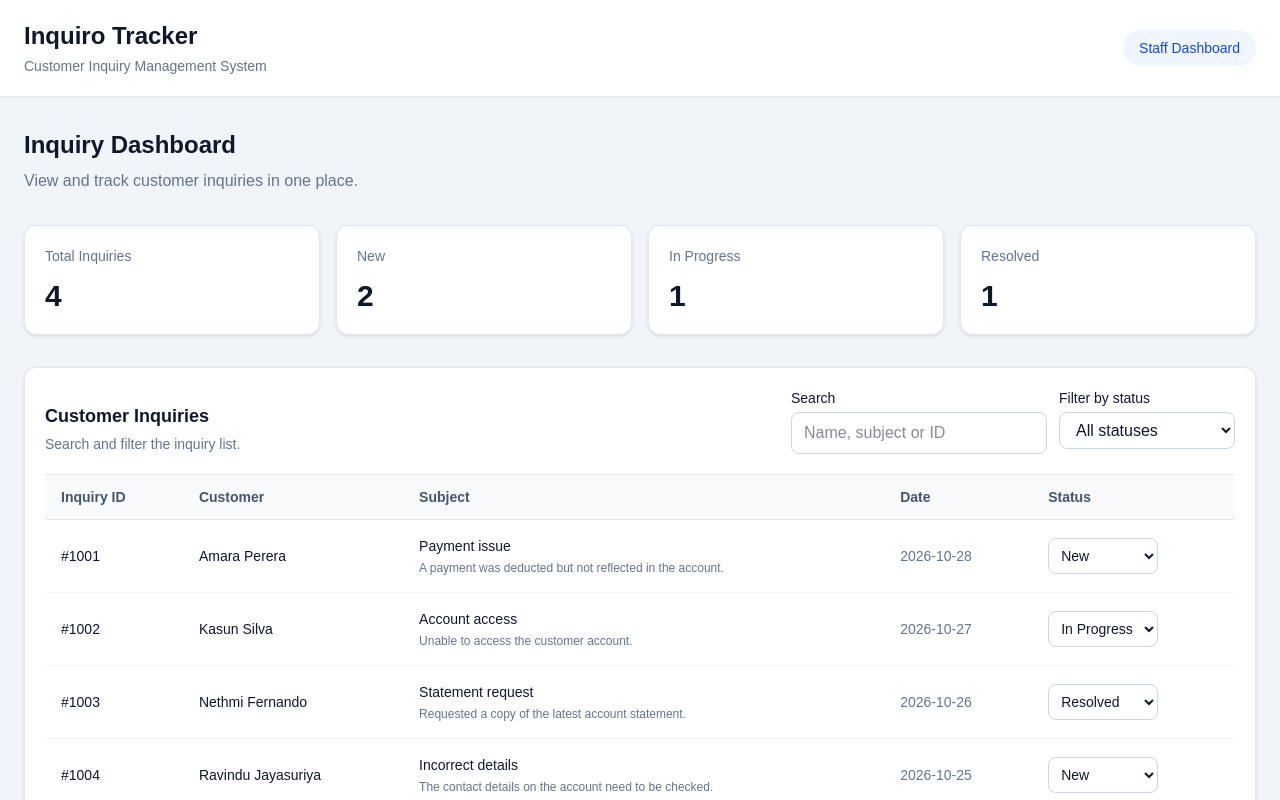
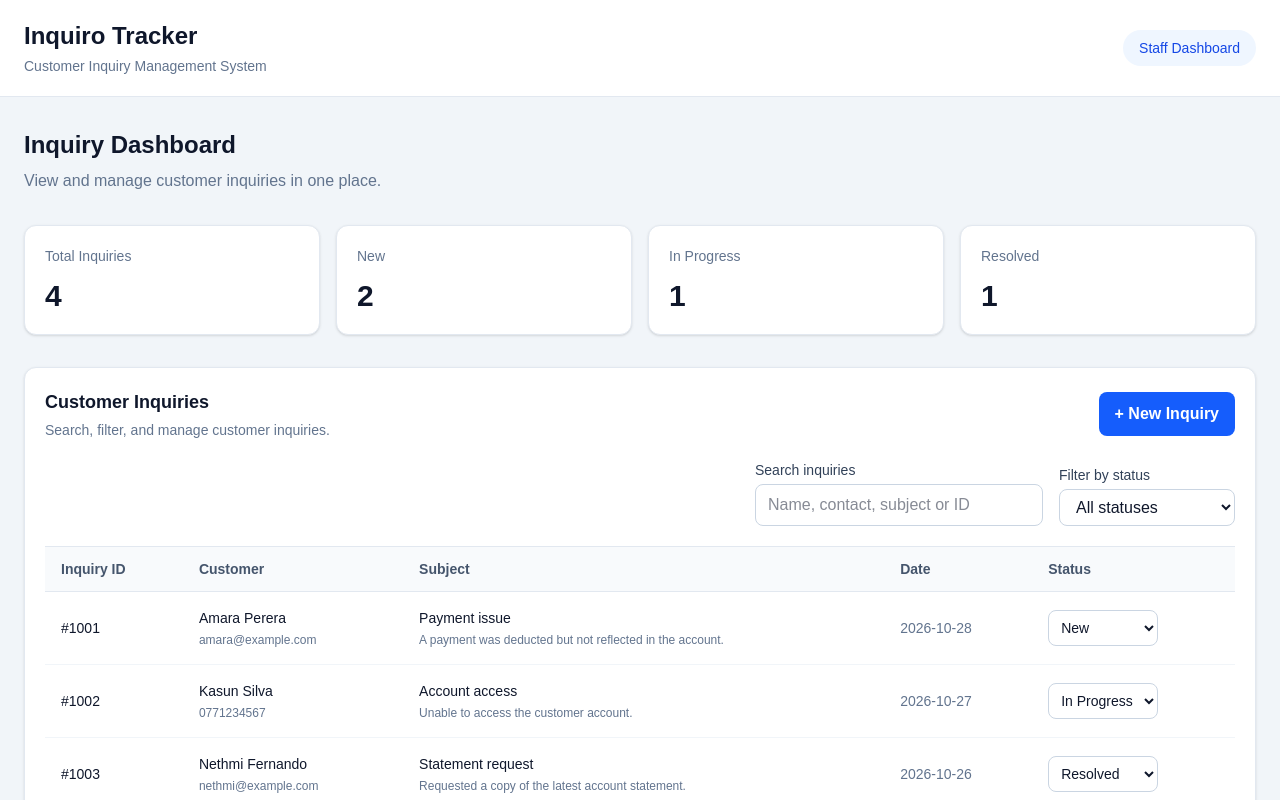
Before and after one commit to goagoonewardena/customer-inquiry-management-system, a Next.js app in the folder frontend/: page /dashboard in a window 1280 px wide. Shown: the top 800 px of the page. Built offline with nearby package versions, Linux system fonts and the light colour scheme.

Commit message:
Include inquiry creation and contact details

```diff
--- a/frontend/app/dashboard/page.tsx
+++ b/frontend/app/dashboard/page.tsx
@@ -8,6 +8,7 @@ type InquiryStatus = "New" | "In Progress" | "Resolved";
 type Inquiry = {
   id: number;
   customer: string;
+  contact: string;
   subject: string;
   description: string;
   status: InquiryStatus;
@@ -18,6 +19,7 @@ const initialInquiries: Inquiry[] = [
   {
     id: 1001,
     customer: "Amara Perera",
+    contact: "amara@example.com",
     subject: "Payment issue",
     description: "A payment was deducted but not reflected in the account.",
     status: "New",
@@ -26,6 +28,7 @@ const initialInquiries: Inquiry[] = [
   {
     id: 1002,
     customer: "Kasun Silva",
+    contact: "0771234567",
     subject: "Account access",
     description: "Unable to access the customer account.",
     status: "In Progress",
@@ -34,6 +37,7 @@ const initialInquiries: Inquiry[] = [
   {
     id: 1003,
     customer: "Nethmi Fernando",
+    contact: "nethmi@example.com",
     subject: "Statement request",
     description: "Requested a copy of the latest account statement.",
     status: "Resolved",
@@ -42,6 +46,7 @@ const initialInquiries: Inquiry[] = [
   {
     id: 1004,
     customer: "Ravindu Jayasuriya",
+    contact: "0719876543",
     subject: "Incorrect details",
     description: "The contact details on the account need to be checked.",
     status: "New",
@@ -50,16 +55,24 @@ const initialInquiries: Inquiry[] = [
 ];
 
 export default function DashboardPage() {
-  const [inquiries, setInquiries] = useState(initialInquiries);
+  const [inquiries, setInquiries] = useState<Inquiry[]>(initialInquiries);
   const [search, setSearch] = useState("");
   const [statusFilter, setStatusFilter] = useState("All");
 
+  const [showForm, setShowForm] = useState(false);
+  const [customer, setCustomer] = useState("");
+  const [contact, setContact] = useState("");
+  const [subject, setSubject] = useState("");
+  const [description, setDescription] = useState("");
+  const [formError, setFormError] = useState("");
+
   const filteredInquiries = inquiries.filter((inquiry) => {
-    const searchText = search.toLowerCase();
+    const searchText = search.toLowerCase().trim();
 
     const matchesSearch =
       inquiry.customer.toLowerCase().includes(searchText) ||
       inquiry.subject.toLowerCase().includes(searchText) ||
+      inquiry.contact.toLowerCase().includes(searchText) ||
       String(inquiry.id).includes(searchText);
 
     const matchesStatus =
@@ -67,14 +80,6 @@ export default function DashboardPage() {
 
     return matchesSearch && matchesStatus;
   });
-
-  function updateStatus(id: number, status: InquiryStatus) {
-    setInquiries((current) =>
-      current.map((inquiry) =>
-        inquiry.id === id ? { ...inquiry, status } : inquiry
-      )
-    );
-  }
 
   const newCount = inquiries.filter(
     (inquiry) => inquiry.status === "New"
@@ -88,10 +93,53 @@ export default function DashboardPage() {
     (inquiry) => inquiry.status === "Resolved"
   ).length;
 
+  function updateStatus(id: number, status: InquiryStatus) {
+    setInquiries((current) =>
+      current.map((inquiry) =>
+        inquiry.id === id ? { ...inquiry, status } : inquiry
+      )
+    );
+  }
+
+  function handleCreateInquiry(event: React.FormEvent<HTMLFormElement>) {
+    event.preventDefault();
+    setFormError("");
+
+    if (
+      !customer.trim() ||
+      !contact.trim() ||
+      !subject.trim() ||
+      !description.trim()
+    ) {
+      setFormError("Please complete all required fields.");
+      return;
+    }
+
+    const newInquiry: Inquiry = {
+      id: Math.max(1000, ...inquiries.map((inquiry) => inquiry.id)) + 1,
+      customer: customer.trim(),
+      contact: contact.trim(),
+      subject: subject.trim(),
+      description: description.trim(),
+      status: "New",
+      date: new Date().toISOString().slice(0, 10),
+    };
+
+    setInquiries((current) => [newInquiry, ...current]);
+    setSearch("");
+    setStatusFilter("All");
+    setCustomer("");
+    setContact("");
+    setSubject("");
+    setDescription("");
+    setShowForm(false);
+  }
+
   return (
     <main className="min-h-screen bg-slate-100 text-slate-900">
+      {/* Header */}
       <header className="border-b border-slate-200 bg-white px-6 py-5">
-        <div className="mx-auto flex max-w-7xl items-center justify-between">
+        <div className="mx-auto flex max-w-7xl flex-col gap-3 sm:flex-row sm:items-center sm:justify-between">
           <div>
             <h1 className="text-2xl font-bold">Inquiro Tracker</h1>
             <p className="mt-1 text-sm text-slate-500">
@@ -99,17 +147,18 @@ export default function DashboardPage() {
             </p>
           </div>
 
-          <span className="rounded-full bg-blue-50 px-4 py-2 text-sm font-medium text-blue-700">
+          <span className="w-fit rounded-full bg-blue-50 px-4 py-2 text-sm font-medium text-blue-700">
             Staff Dashboard
           </span>
         </div>
       </header>
 
       <section className="mx-auto max-w-7xl px-6 py-8">
+        {/* Page heading */}
         <div className="mb-8">
           <h2 className="text-2xl font-bold">Inquiry Dashboard</h2>
           <p className="mt-2 text-slate-500">
-            View and track customer inquiries in one place.
+            View and manage customer inquiries in one place.
           </p>
         </div>
 
@@ -121,43 +170,174 @@ export default function DashboardPage() {
           <SummaryCard label="Resolved" count={resolvedCount} />
         </div>
 
-        {/* Search and filter */}
+        {/* Inquiry management */}
         <section className="rounded-xl border border-slate-200 bg-white p-5 shadow-sm">
-          <div className="mb-5 flex flex-col gap-4 sm:flex-row sm:items-end sm:justify-between">
+          {/* Heading and create button */}
+          <div className="mb-5 flex flex-col gap-4 sm:flex-row sm:items-center sm:justify-between">
             <div>
               <h3 className="text-lg font-semibold">Customer Inquiries</h3>
               <p className="mt-1 text-sm text-slate-500">
-                Search and filter the inquiry list.
+                Search, filter, and manage customer inquiries.
               </p>
             </div>
 
-            <div className="flex flex-col gap-3 sm:flex-row">
+            <button
+              type="button"
+              onClick={() => {
+                setShowForm((current) => !current);
+                setFormError("");
+              }}
+              className="rounded-lg bg-blue-600 px-4 py-2.5 font-semibold text-white transition hover:bg-blue-700 focus:outline-none focus:ring-2 focus:ring-blue-500 focus:ring-offset-2"
+            >
+              {showForm ? "Cancel" : "+ New Inquiry"}
+            </button>
+          </div>
+
+          {/* Create inquiry form */}
+          {showForm && (
+            <form
+              onSubmit={handleCreateInquiry}
+              className="mb-6 grid grid-cols-1 gap-4 rounded-xl border border-slate-200 bg-slate-50 p-5 sm:grid-cols-2"
+            >
+              <div>
+                <label
+                  htmlFor="customer"
+                  className="mb-1 block text-sm font-medium text-slate-700"
+                >
+                  Customer Name <span className="text-red-500">*</span>
+                </label>
+                <input
+                  id="customer"
+                  name="customer"
+                  type="text"
+                  required
+                  maxLength={100}
+                  value={customer}
+                  onChange={(event) => setCustomer(event.target.value)}
+                  placeholder="Enter customer name"
+                  className="w-full rounded-lg border border-slate-300 bg-white px-3 py-2 outline-none focus:border-blue-500 focus:ring-2 focus:ring-blue-100"
+                />
+              </div>
+
+              <div>
+                <label
+                  htmlFor="contact"
+                  className="mb-1 block text-sm font-medium text-slate-700"
+                >
+                  Contact Details <span className="text-red-500">*</span>
+                </label>
+                <input
+                  id="contact"
+                  name="contact"
+                  type="text"
+                  required
+                  maxLength={150}
+                  value={contact}
+                  onChange={(event) => setContact(event.target.value)}
+                  placeholder="Email or phone number"
+                  className="w-full rounded-lg border border-slate-300 bg-white px-3 py-2 outline-none focus:border-blue-500 focus:ring-2 focus:ring-blue-100"
+                />
+              </div>
+
+              <div className="sm:col-span-2">
+                <label
+                  htmlFor="subject"
+                  className="mb-1 block text-sm font-medium text-slate-700"
+                >
+                  Subject <span className="text-red-500">*</span>
+                </label>
+                <input
+                  id="subject"
+                  name="subject"
+                  type="text"
+                  required
+                  maxLength={200}
+                  value={subject}
+                  onChange={(event) => setSubject(event.target.value)}
+                  placeholder="Briefly describe the issue"
+                  className="w-full rounded-lg border border-slate-300 bg-white px-3 py-2 outline-none focus:border-blue-500 focus:ring-2 focus:ring-blue-100"
+                />
+              </div>
+
+              <div className="sm:col-span-2">
+                <label
+                  htmlFor="description"
+                  className="mb-1 block text-sm font-medium text-slate-700"
+                >
+                  Description <span className="text-red-500">*</span>
+                </label>
+                <textarea
+                  id="description"
+                  name="description"
+                  required
+                  maxLength={2000}
+                  rows={4}
+                  value={description}
+                  onChange={(event) => setDescription(event.target.value)}
+                  placeholder="Enter details about the customer inquiry"
+                  className="w-full resize-y rounded-lg border border-slate-300 bg-white px-3 py-2 outline-none focus:border-blue-500 focus:ring-2 focus:ring-blue-100"
+                />
+              </div>
+
+              {formError && (
+                <p
+                  role="alert"
+                  className="text-sm text-red-600 sm:col-span-2"
+                >
+                  {formError}
+                </p>
+              )}
+
+              <div className="flex flex-wrap gap-3 sm:col-span-2">
+                <button
+                  type="submit"
+                  className="rounded-lg bg-blue-600 px-5 py-2.5 font-semibold text-white transition hover:bg-blue-700 focus:outline-none focus:ring-2 focus:ring-blue-500 focus:ring-offset-2"
+                >
+                  Create Inquiry
+                </button>
+
+                <button
+                  type="button"
+                  onClick={() => {
+                    setShowForm(false);
+                    setFormError("");
+                  }}
+                  className="rounded-lg border border-slate-300 bg-white px-5 py-2.5 font-medium text-slate-700 hover:bg-slate-100"
+                >
+                  Cancel
+                </button>
+              </div>
+            </form>
+          )}
+
+          {/* Search and status filter */}
+          <div className="mb-5 flex flex-col gap-4 sm:flex-row sm:items-end sm:justify-end">
             <div>
               <label
                 htmlFor="search"
-                  className="mb-1 block text-sm font-medium"
+                className="mb-1 block text-sm font-medium text-slate-700"
               >
-                  Search
+                Search inquiries
               </label>
               <input
                 id="search"
                 type="search"
                 value={search}
                 onChange={(event) => setSearch(event.target.value)}
-                  placeholder="Name, subject or ID"
-                  className="w-full rounded-lg border border-slate-300 px-3 py-2 outline-none focus:border-blue-500 focus:ring-2 focus:ring-blue-100 sm:w-64"
+                placeholder="Name, contact, subject or ID"
+                className="w-full rounded-lg border border-slate-300 px-3 py-2 outline-none focus:border-blue-500 focus:ring-2 focus:ring-blue-100 sm:w-72"
               />
             </div>
 
             <div>
               <label
-                  htmlFor="status"
-                  className="mb-1 block text-sm font-medium"
+                htmlFor="statusFilter"
+                className="mb-1 block text-sm font-medium text-slate-700"
               >
                 Filter by status
               </label>
               <select
-                  id="status"
+                id="statusFilter"
                 value={statusFilter}
                 onChange={(event) => setStatusFilter(event.target.value)}
                 className="w-full rounded-lg border border-slate-300 bg-white px-3 py-2 outline-none focus:border-blue-500 sm:w-44"
@@ -169,18 +349,27 @@ export default function DashboardPage() {
               </select>
             </div>
           </div>
-          </div>
 
           {/* Inquiry table */}
           <div className="overflow-x-auto">
             <table className="w-full text-left text-sm">
               <thead className="border-y border-slate-200 bg-slate-50 text-slate-600">
                 <tr>
-                  <th className="px-4 py-3 font-semibold">Inquiry ID</th>
-                  <th className="px-4 py-3 font-semibold">Customer</th>
-                  <th className="px-4 py-3 font-semibold">Subject</th>
-                  <th className="px-4 py-3 font-semibold">Date</th>
-                  <th className="px-4 py-3 font-semibold">Status</th>
+                  <th className="whitespace-nowrap px-4 py-3 font-semibold">
+                    Inquiry ID
+                  </th>
+                  <th className="whitespace-nowrap px-4 py-3 font-semibold">
+                    Customer
+                  </th>
+                  <th className="whitespace-nowrap px-4 py-3 font-semibold">
+                    Subject
+                  </th>
+                  <th className="whitespace-nowrap px-4 py-3 font-semibold">
+                    Date
+                  </th>
+                  <th className="whitespace-nowrap px-4 py-3 font-semibold">
+                    Status
+                  </th>
                 </tr>
               </thead>
 
@@ -195,7 +384,10 @@ export default function DashboardPage() {
                     </td>
 
                     <td className="whitespace-nowrap px-4 py-4">
-                      {inquiry.customer}
+                      <p className="font-medium">{inquiry.customer}</p>
+                      <p className="mt-1 text-xs text-slate-500">
+                        {inquiry.contact}
+                      </p>
                     </td>
 
                     <td className="min-w-56 px-4 py-4">
@@ -219,7 +411,7 @@ export default function DashboardPage() {
                             event.target.value as InquiryStatus
                           )
                         }
-                        className="rounded-lg border border-slate-300 bg-white px-2 py-2 text-sm focus:border-blue-500 focus:outline-none"
+                        className="rounded-lg border border-slate-300 bg-white px-2 py-2 text-sm focus:border-blue-500 focus:outline-none focus:ring-2 focus:ring-blue-100"
                       >
                         <option value="New">New</option>
                         <option value="In Progress">In Progress</option>
@@ -235,7 +427,7 @@ export default function DashboardPage() {
                       colSpan={5}
                       className="px-4 py-10 text-center text-slate-500"
                     >
-                      No inquiries match your search.
+                      No inquiries match your search or selected status.
                     </td>
                   </tr>
                 )}
```
Lines whose indentation alone changed are shown as unchanged.
